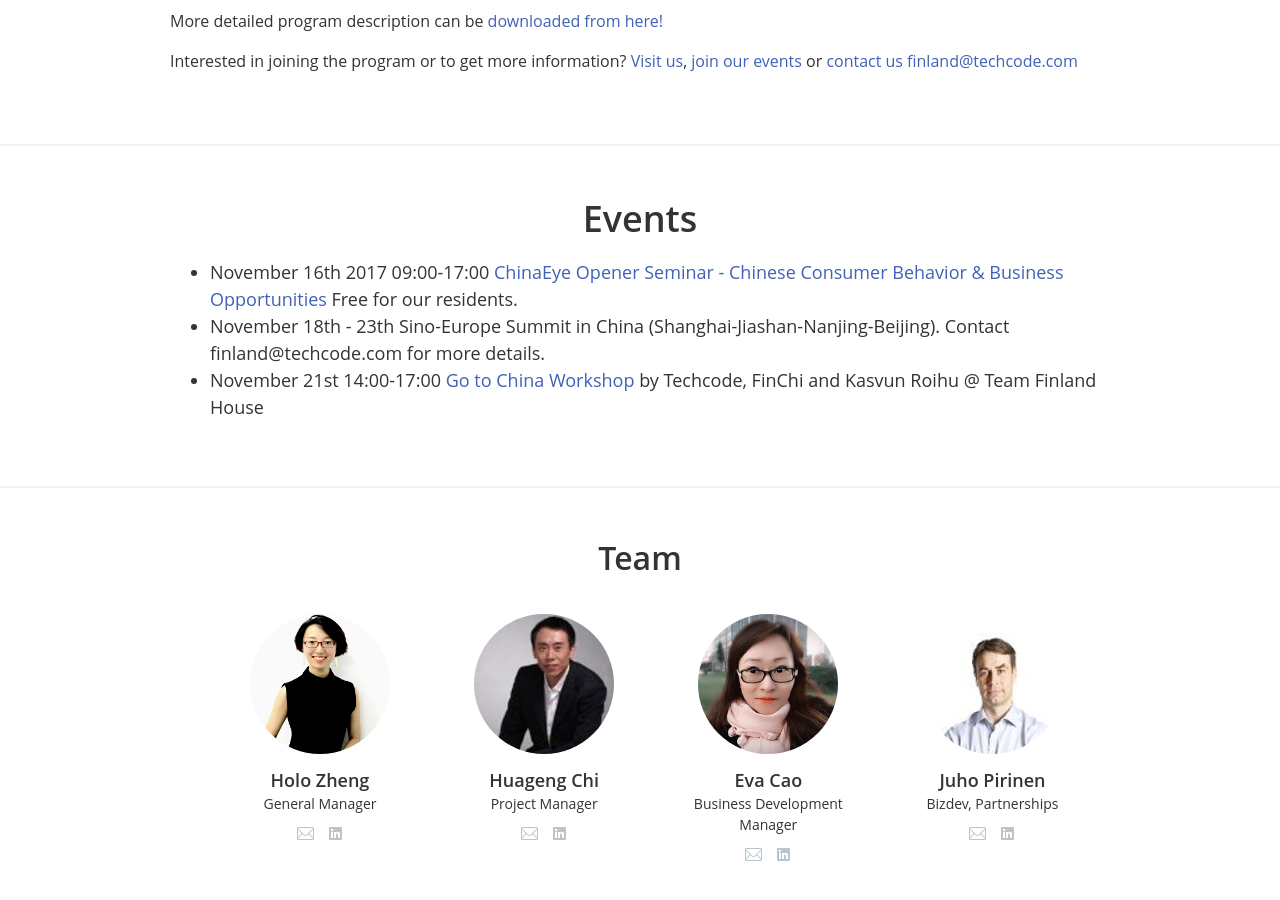
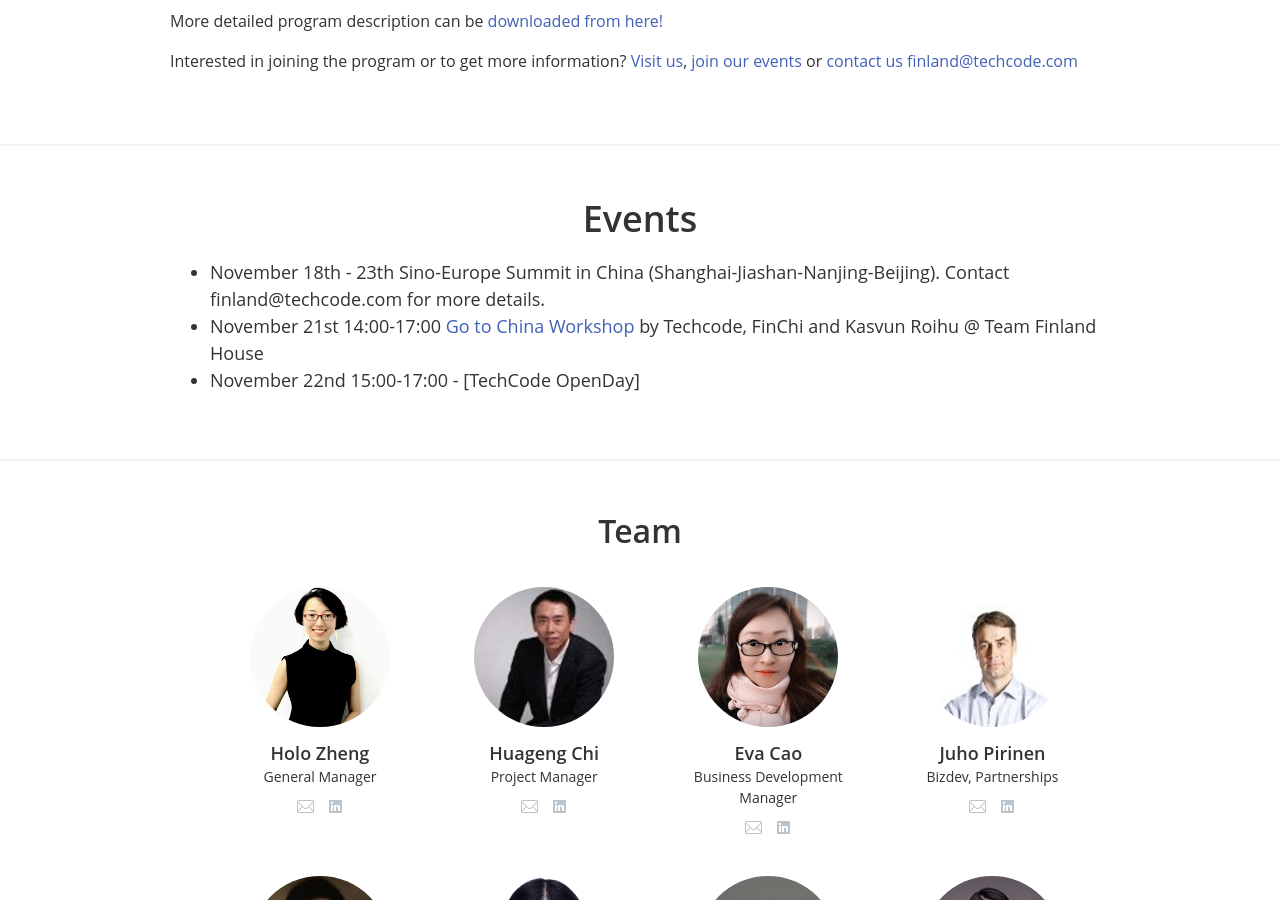
Before and after one commit to techcodefinland/techcode.fi, a Jekyll site: the page built from index.html, in a window 1280 px wide and 900 px high, scrolled down 2451 px. Built offline with Jekyll 4.4.1, drawn with Linux system fonts in a browser that asks for light colours; nearby versions of some CDN libraries.

Commit message:
Update events.md

```diff
--- a/_includes/events.md
+++ b/_includes/events.md
@@ -1,3 +1,3 @@
-- November 16th 2017 09:00-17:00 [ChinaEye Opener Seminar - Chinese Consumer Behavior & Business Opportunities](https://www.eventbrite.co.uk/e/seminar-chinese-consumer-behaviors-business-opportunities-tickets-37659012119#tickets) Free for our residents.
 - November 18th - 23th Sino-Europe Summit in China (Shanghai-Jiashan-Nanjing-Beijing). Contact finland@techcode.com for more details.
 - November 21st 14:00-17:00 [Go to China Workshop](https://www.roihu.com/event/go-china-workshop/) by Techcode, FinChi and Kasvun Roihu @ Team Finland House
+- November 22nd 15:00-17:00 - [TechCode OpenDay]
```
